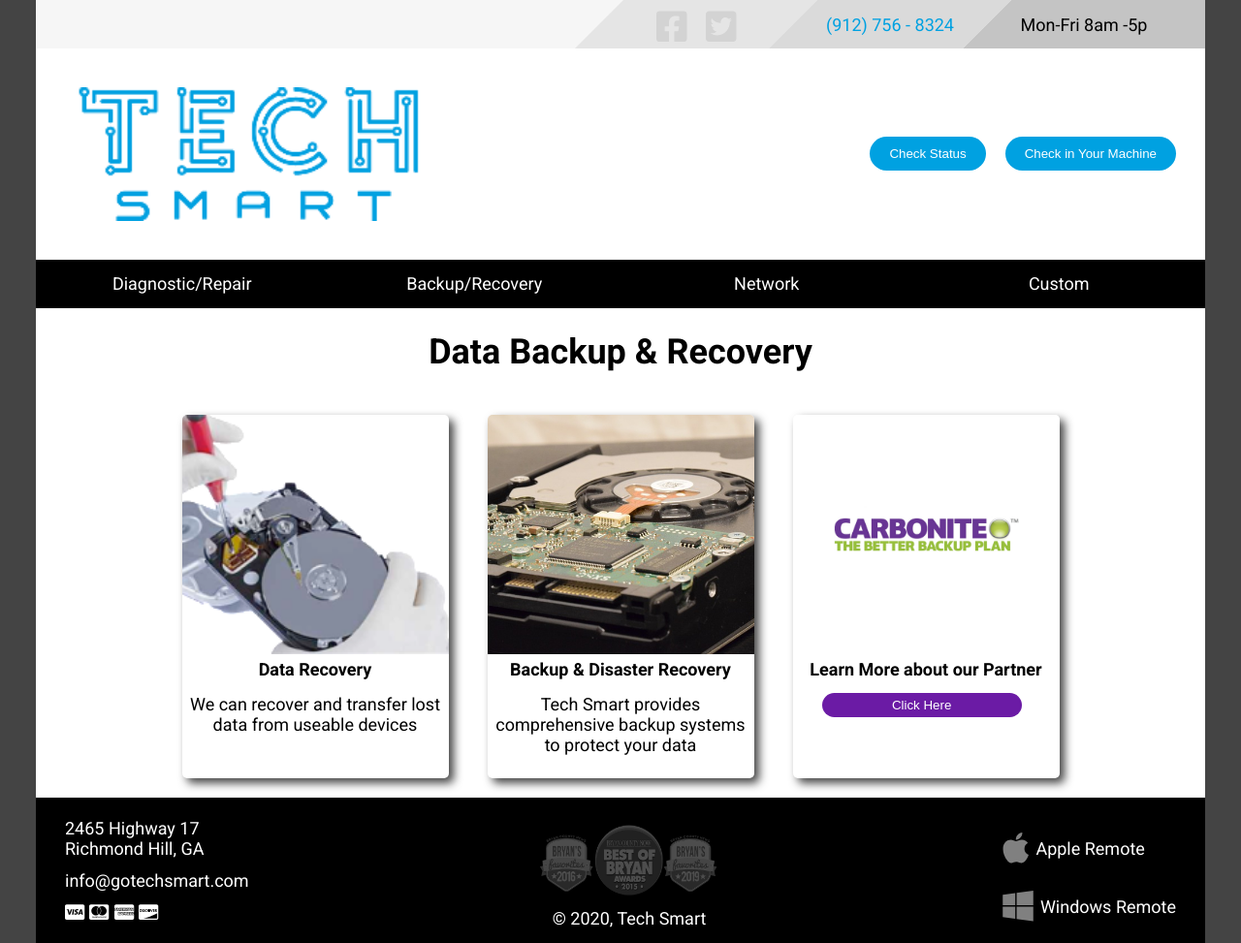
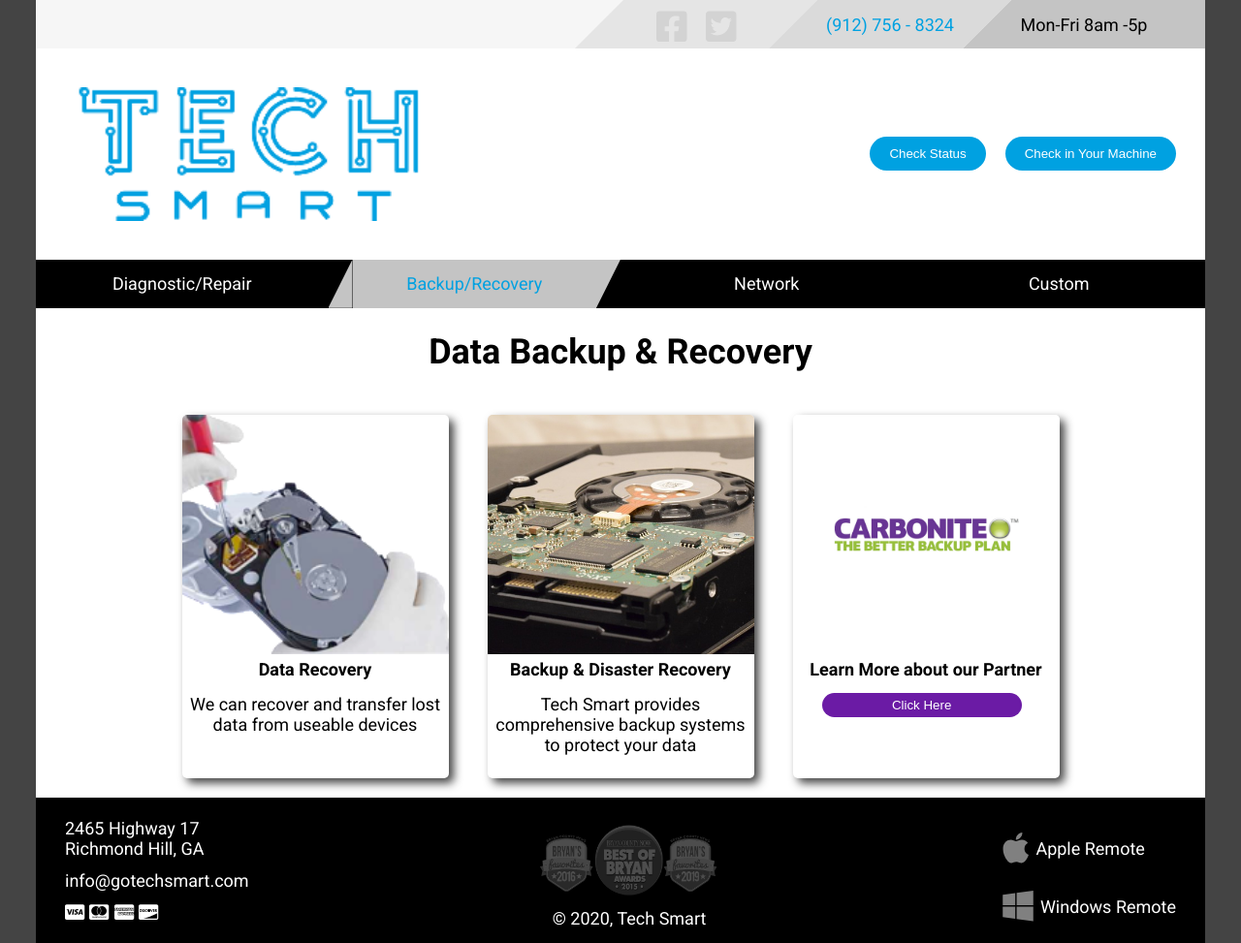
Before and after one commit to techsmartrh/techSmart, a Gatsby site: page /backup in a window 1280 px wide. Shown: the whole page at 97% size. Built offline with nearby package versions, Linux system fonts and the light colour scheme; Gatsby itself is replaced by a stand-in of ours.

Commit message:
another commit

```diff
--- a/src/components/Nav.js
+++ b/src/components/Nav.js
@@ -1,4 +1,4 @@
-import React, {useEffect} from 'react'
+import React from 'react'
 import { Link } from 'gatsby'
 import styled from 'styled-components'
 
@@ -71,20 +71,10 @@
 
 export default ({current}) => {
 
-    // let currentPath = null;
-
-    // useEffect(()=>{
-    //     let path = Array.from(document.querySelectorAll('a.headerLink')).filter(node => node.attributes.getNamedItem('aria-current'))[0].href
-    //     currentPath = path.slice(path.indexOf('/', 7) + 1)
-    // },[])
-
     return (
         <NavElement>
         {links.map((link, idx) => (
-            <HeaderLinkContainer
-            // isActive={currentPath === link.pathName ? true : false}
-            isActive={false}
-            >
+            <HeaderLinkContainer isActive={current === link.pathName ? true : false}>
                 <HeaderLinkLeft
                     isFirst={idx !== 0 ? true : false}>
                 </HeaderLinkLeft>
--- a/src/components/header.js
+++ b/src/components/header.js
@@ -93,7 +93,7 @@
 `
 
 const Header = () => {
-  let currentPath;
+  const currentPath = window.location.pathname.replace('/','')
 
   return (
     <HeaderElement>
@@ -128,7 +128,7 @@
             <a href="http://www.gotechsmart.com/servicerequests/"><button>Check in Your Machine</button></a>
           </HeaderButtons>
       </HeaderBody>
-      <Nav/>
+      <Nav current={currentPath} />
     </HeaderElement>
   )
 }
```
